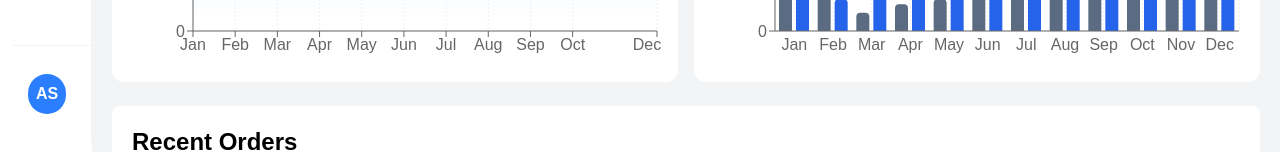
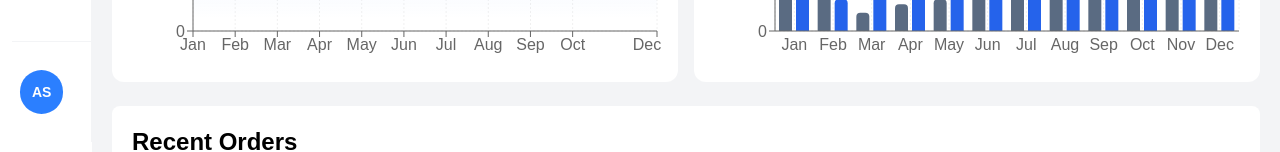
Before and after one commit to RosyPanday/TailPanel, a React (Vite) app in the folder tailPanel/: page / in a window 1280 px wide. Shown: the part 658-810 px from the top of the page. Built offline with nearby package versions, Linux system fonts and the light colour scheme.

Commit message:
centering AS logo on sidebar

```diff
--- a/tailPanel/src/components/layout/sidebar/sidebar.tsx
+++ b/tailPanel/src/components/layout/sidebar/sidebar.tsx
@@ -24,7 +24,7 @@ function Sidebar({ isExpanded ,toggleSidebar}:SidebarProps) {
       </div>
 
       <div className="flex items-center gap-3  ml-3 pt-3 pb-3 border-r border-t border-gray-100  ">
-        <span className={`${isExpanded?"p-2 m-1": "p-2 m-4 "}text-white font-bold bg-blue-500 rounded-full`}>AS</span>
+        <span className={`${isExpanded?"p-2 m-1": "px-3 py-3 my-4 mx-2 "}text-white font-bold bg-blue-500 rounded-full text-sm h-11`}>AS</span>
         <div className={`${isExpanded?"flex flex-col":"hidden"}`}>
            <AdminUserCard />
         </div>
```
